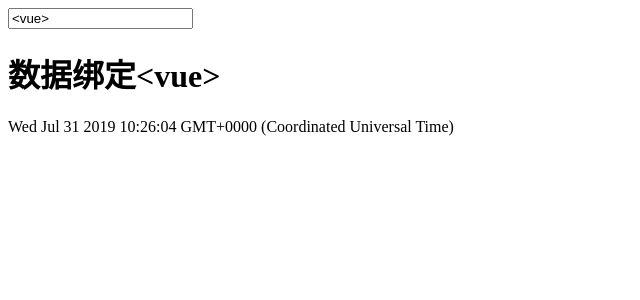
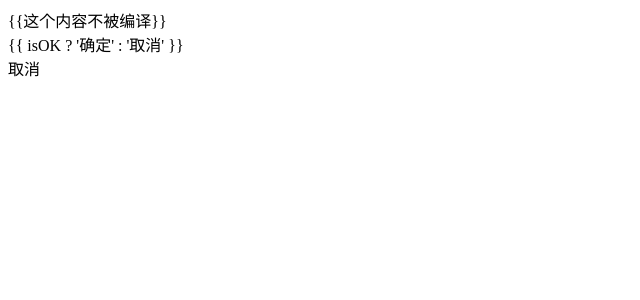
Before and after one commit to alectian/researchvuejs, a Vue app: page / in a window 1280 px wide. Shown: the top 300 px of the page, without its empty margins (0-640 px from the left). Built offline with nearby package versions, Linux system fonts and the light colour scheme.

Commit message:
表达式

```diff
--- a/src/App.vue
+++ b/src/App.vue
@@ -1,31 +1,34 @@
 <template>
   <div id="app">
-    <input v-model="book" placeholder='输入文本'>
-    <!-- 插值表达式 -->
-    <h1>数据绑定{{ book }}</h1>
-    <div>{{ date }}</div>
+    <!-- v-pre跳过这个元素和她的子元素的编译过程 -->
+    <span v-pre>
+      {{这个内容不被编译}}
+      <div>
+        <!-- 这个元素的内容会直接输出 -->
+        {{ isOK ? '确定' : '取消' }}
+      </div>
+    </span>
+    <div>
+      <!-- 这个元素会进行编译 -->
+      <!--
+        vue只支持单个表达式，不支持流程控制，
+        另外，在表达式中不能使用用户自定义的全局变量，
+        只能使用vue白名单内的全局变量，
+        例如，Math和Date
+       〈!一这是语旬，不是表达式 一 〉
+        {{ var book = ’Vue.js实战’ }}
+       〈!一不能使用流控制，要使用三元运算 一〉
+        {{ if (ok) return msg ))
+       -->
+      {{ isOK ? '确定' : '取消' }}
+    </div>
   </div>
 </template>
 
 <script>
   export default {
-    data(){
-      return{
-        book:'<vue>',
-        date:new Date()
-      }
-    },
-    mounted() {
-      var _this = this
-      this.timer = setInterval(()=>{
-        //每秒更新一次
-        _this.date = new Date()
-      }, 1000)
-    },
-    beforeDestroy() {
-      if (this.timer) {
-        clearInterval(this.timer)
-      }
+    data:{
+      isOK: false
     }
   }
 </script>
```
